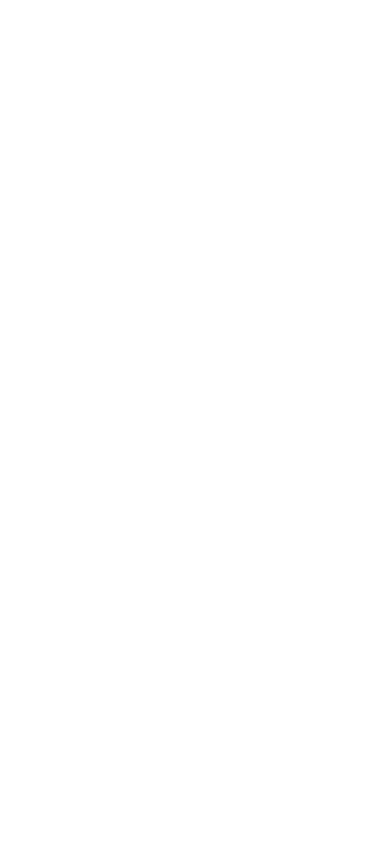
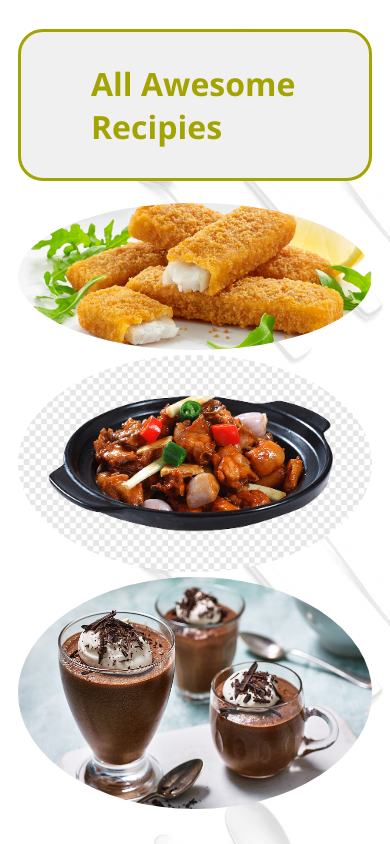
Before and after one commit to M-Alhassan/SWE-363, a plain HTML site: page HW2/index.html in a window 390 px wide. Drawn offline with Linux system fonts and the light colour scheme.

Commit message:
finished hw2

```diff
--- a/HW2/styles.css
+++ b/HW2/fish-styles.css
@@ -4,6 +4,7 @@ body {
     display: flex;
     flex-direction: column;
     justify-content: center;
+    font-family: 'Segoe UI';
 }
 
 .screen-content {
@@ -48,7 +49,7 @@ a {
     color: #73ad21;
 }
 
-.fishimage {
+.custom-image {
     border-radius: 50%;
     width: 300px;
 }
@@ -82,6 +83,10 @@ a {
 }
 
 @media only screen and (max-width: 600px) {
+
+    h1 {
+        padding: 30px 70px;
+    }
     .grid {
         display: flex;
         flex-direction: column;
@@ -91,20 +96,23 @@ a {
         flex-direction: column;
         align-items: center;
     }
-    .fishimage {
+    .custom-image {
         width: 100%;
     }
 
 }
 
-@media only screen and (min-width: 601px) and (max-width: 1023px) {
+@media only screen and (min-width: 601px) and (max-width: 992px) {
+    h1 {
+        padding: 30px 70px;
+    }
     .grid {
         column-count: 2;
         column-gap: 40px;
         column-rule-style: solid;
         column-rule-color: #73ad21;
     }
-    .fishimage {
+    .custom-image {
         width: 100%;
     }
 }
--- a/HW2/fish.html
+++ b/HW2/fish.html
@@ -10,7 +10,7 @@
     <!-- Latest compiled JavaScript -->
     <script src="https://maxcdn.bootstrapcdn.com/bootstrap/3.4.1/js/bootstrap.min.js"></script>
     <!-- CSS Stylesheet -->
-    <link rel="stylesheet" href="styles.css">
+    <link rel="stylesheet" href="fish-styles.css">
 </head>
 
 <body>
@@ -27,7 +27,7 @@
         <h2>INGREDIENTS</h2>
         <div class="container">
             <div class="grid">
-                <img class="fishimage" src="JumboFishFingers.jpg" alt="Jumbo fish fingers">
+                <img class="custom-image" src="JumboFishFingers.jpg" alt="Jumbo fish fingers">
 
                 <ul>
                     <li class="fish-list">1 x 2 kg side of salmon, skin off, pin-boned, from sustainable sources</li>
@@ -104,11 +104,11 @@
         <div class="container">
             <fieldset>
                 <legend>Enter a comment</legend>
-                <label for="name"> <b>Name:</b></label>
+                <label for="name"> <strong>Name:</strong></label>
                 <br>
                 <input type="text" class="name">
                 <br>
-                <label for="comment"><b>Comment:</b></label>
+                <label for="comment"><strong>Comment:</strong></label>
                 <br>
                 <textarea name="comments" cols="50" rows="5" placeholder="Enter your comment here..."></textarea>
                 <br>
@@ -126,11 +126,11 @@
             </div>
             <fieldset>
                 <legend>Personal Information</legend>
-                <label for="name2"><b>Name:</b></label>
+                <label for="name2"><strong>Name:</strong></label>
                 <input type="text" class="name2">
                 <br>
                 <br>
-                <label for="email"><b>Email:</b></label>
+                <label for="email"><strong>Email:</strong></label>
                 <input type="email" class="email" placeholder="xxxx@domain.com">
             </fieldset>
             <br>
@@ -144,7 +144,10 @@
                 <input type="radio">
             </fieldset>
             <br>
-            <button>Sign Up</button>
+            <form action="mailto:xxx@domain.com" method="get">
+                <button type="submit">Sign Up</button>
+            </form>
+
         </div>
 
         <hr>
--- a/HW2/index.html
+++ b/HW2/index.html
@@ -0,0 +1,35 @@
+<!DOCTYPE html>
+<html>
+
+<head>
+    <title>Home</title>
+    <link rel="stylesheet" href="fish-styles.css">
+</head>
+
+<body>
+    <div class="screen-content">
+        <h1>All Awesome Recipies</h1>
+        <div class="container">
+            <div class="grid">
+                <div>
+                    <a href="fish.html">
+                        <img class="custom-image" src="JumboFishFingers.jpg" alt="fish fingers" width="200px">
+                    </a>
+                </div>
+                <div>
+                    <a href="">
+                        <img class="custom-image" src="roast-chicken-dishes-recipe.png" alt="roast chicken"
+                            width="200px">
+                    </a>
+                </div>
+                <div>
+                    <a href="">
+                        <img class="custom-image" src="classic-chocolate-mousse.jpg" alt="classic mousse" width="200px">
+                    </a>
+                </div>
+            </div>
+        </div>
+    </div>
+</body>
+
+</html>
```
